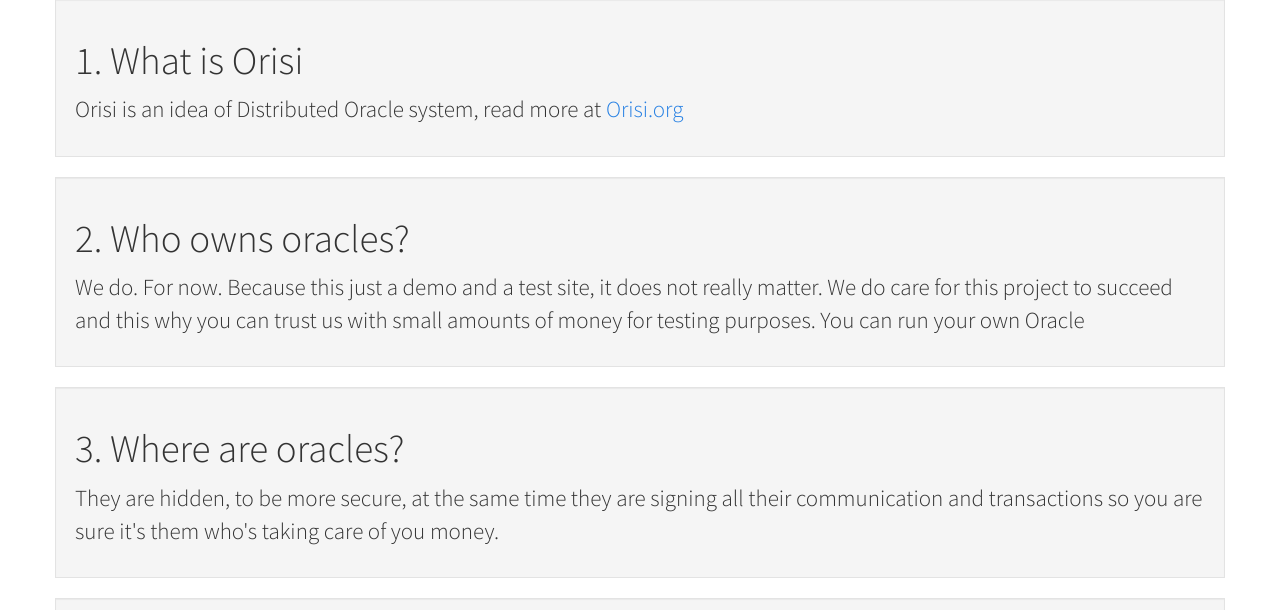
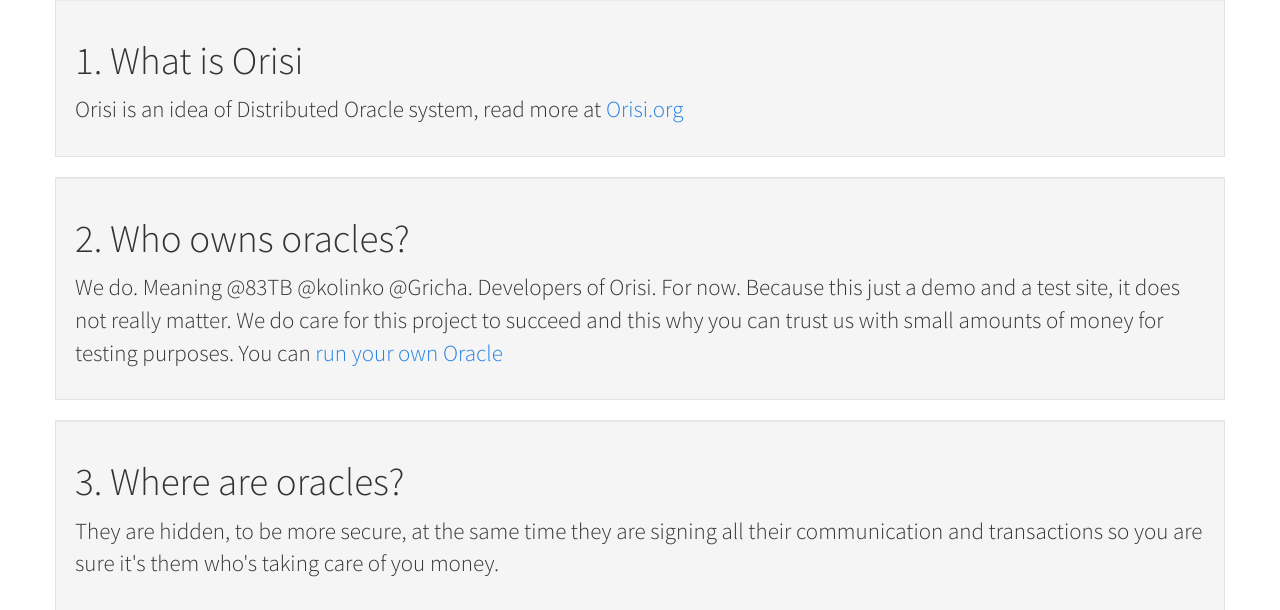
Before and after one commit to orisi/webclient, a Django app: template orisiclient/templates/main/faq.html in a window 1280 px wide. Shown: the part 74-684 px from the top of the page. Run offline with Django 3.2, Linux system fonts and the light colour scheme; the template is opened without the code that fills it, so the values that code supplies are empty; style sheets or scripts are compiled from the project's sources; some libraries are stand-ins or nearby versions.

Commit message:
faq update

```diff
--- a/orisiclient/templates/main/faq.html
+++ b/orisiclient/templates/main/faq.html
@@ -13,8 +13,8 @@
 
   <div class="col-xs-12 well">
     <h1>2. Who owns oracles?</h1>
-    <p>We do. For now. Because this just a demo and a test site, it does not really matter. We do care for this project to succeed
-      and this why you can trust us with small amounts of money for testing purposes. You can run your own Oracle
+    <p>We do. Meaning @83TB @kolinko @Gricha. Developers of Orisi. For now. Because this just a demo and a test site, it does not really matter. We do care for this project to succeed
+      and this why you can trust us with small amounts of money for testing purposes. You can <A href="https://github.com/orisi/oracle">run your own Oracle</A>
 
     </p>
   </div>
```
